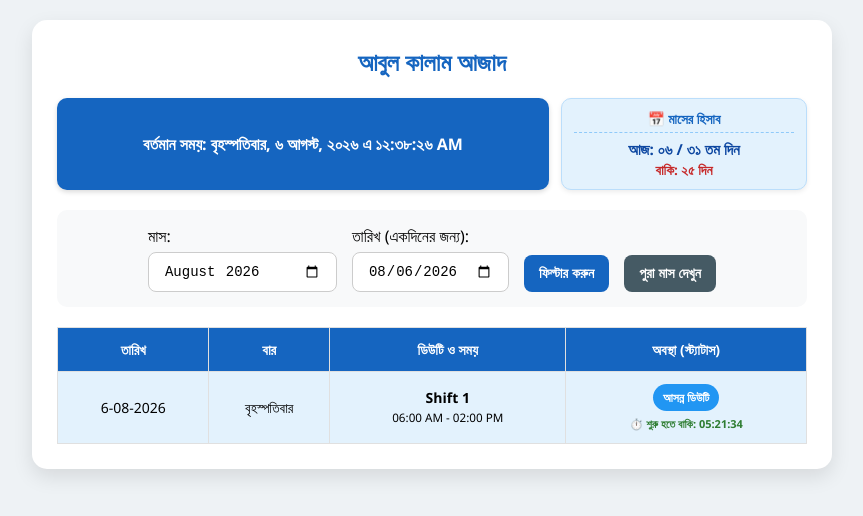
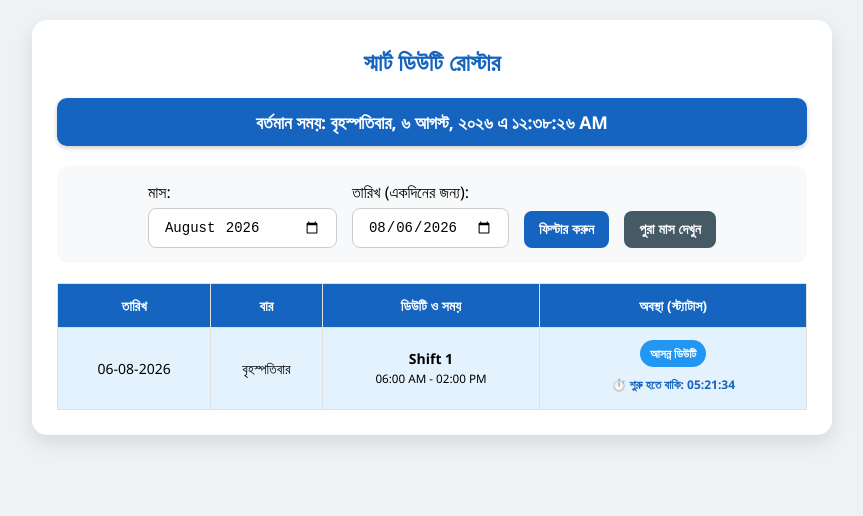
Before and after one commit to abulkalamazad2k7-svg/Jaffor420, a plain HTML site: page index.html in a window 1280 px wide. Shown: the whole page, without its empty margins (208-1071 px from the left). Drawn offline with Linux system fonts and the light colour scheme.

Commit message:
Enhance live countdown and shift management
Updated title and improved live clock display. Refactored shift logic and removed unused month tracker section.

```diff
--- a/index.html
+++ b/index.html
@@ -4,7 +4,7 @@
 <meta charset="UTF-8">
 <meta name="viewport" content="width=device-width, initial-scale=1.0">
 
-<title>Smart Duty Roster</title>
+<title>Smart Duty Roster with Live Countdown</title>
 
 <style>
 body{
@@ -29,53 +29,17 @@ h2{
     margin-top: 0;
 }
 
-/* উপরে সময় ও মাস গণনার হেডার সেকশন */
-.top-header {
-    display: flex;
-    gap: 12px;
-    margin-bottom: 20px;
-    flex-wrap: wrap;
-}
-
+/* বর্তমান সময় প্রদর্শনের ঘড়ি */
 .live-clock {
-    flex: 1 1 250px;
     background: #1565c0;
     color: white;
     text-align: center;
     padding: 12px;
     border-radius: 10px;
-    font-size: 1rem;
+    margin-bottom: 20px;
+    font-size: 1.1rem;
     font-weight: bold;
-    box-shadow: 0 2px 5px rgba(0,0,0,0.15);
-    display: flex;
-    align-items: center;
-    justify-content: center;
-}
-
-/* ডান দিকে মাসের হিসাব কার্ড */
-.month-tracker {
-    flex: 0 1 220px;
-    background: #e3f2fd;
-    border: 1px solid #bbdefb;
-    color: #0d47a1;
-    text-align: center;
-    padding: 10px 12px;
-    border-radius: 10px;
-    font-size: 0.85rem;
-    box-shadow: 0 2px 5px rgba(0,0,0,0.08);
-}
-
-.month-tracker-title {
-    font-weight: bold;
-    border-bottom: 1px dashed #90caf9;
-    padding-bottom: 4px;
-    margin-bottom: 6px;
-    color: #1565c0;
-}
-
-.month-tracker-info {
-    font-size: 0.95rem;
-    font-weight: bold;
+    box-shadow: 0 2px 5px rgba(0,0,0,0.2);
 }
 
 .controls{
@@ -160,10 +124,19 @@ th{
 .badge-off { background: #e53935; color: white; }
 
 .timer-text {
-    font-size: 11px;
+    font-size: 12px;
+    font-weight: bold;
     color: #2e7d32;
     margin-top: 5px;
-    font-weight: bold;
+    background: #e8f5e9;
+    padding: 4px 8px;
+    border-radius: 5px;
+    display: inline-block;
+}
+
+.upcoming-timer {
+    color: #1565c0;
+    background: #e3f2fd;
 }
 </style>
 
@@ -173,17 +146,11 @@ th{
 
 <div class="container">
 
-<h2>আবুল কালাম আজাদ</h2>
+<h2>স্মার্ট ডিউটি রোস্টার</h2>
 
-<!-- লাইভ টাইম ক্লক ও ডান পাশের মাস ট্র্যাক সেকশন -->
-<div class="top-header">
+<!-- লাইভ টাইম ক্লক -->
 <div class="live-clock" id="liveClock">
     বর্তমান সময়: লোড হচ্ছে...
-    </div>
-    <div class="month-tracker" id="monthTracker">
-        <div class="month-tracker-title">📅 মাসের হিসাব</div>
-        <div class="month-tracker-info" id="monthTrackerText">লোড হচ্ছে...</div>
-    </div>
 </div>
 
 <div class="controls">
@@ -220,53 +187,34 @@ th{
 
 const shifts = [
     { name: "Shift 1", startHour: 6, endHour: 14, isOvernight: false, timeText: "06:00 AM - 02:00 PM" },
-    { name: "Shift 2", startHour: 14, endHour: 22, isOvernight: false, timeText: "02:00 PM - 10:00 PM" },
-    { name: "Shift 3", startHour: 22, endHour: 6, isOvernight: true, timeText: "10:00 PM - 06:00 AM" }
+    { name: "Shift 2", startHour: 22, endHour: 6, isOvernight: true, timeText: "10:00 PM - 06:00 AM" },
+    { name: "Shift 3", startHour: 14, endHour: 22, isOvernight: false, timeText: "02:00 PM - 10:00 PM" }
 ];
 
 function padTwo(num) {
     return num.toString().padStart(2, '0');
 }
 
-// সংখ্যাকে বাংলায় রূপান্তর
-function toBengaliNum(num) {
-    const bengaliDigits = ['০', '১', '২', '৩', '৪', '৫', '৬', '৭', '৮', '৯'];
-    return num.toString().split('').map(d => bengaliDigits[d] || d).join('');
-}
-
-// লাইভ ঘড়ি ও ডান দিকের মাসের হিসাব আপডেট
 function updateClock() {
     const now = new Date();
     const options = { weekday: 'long', year: 'numeric', month: 'long', day: 'numeric', hour: '2-digit', minute: '2-digit', second: '2-digit' };
     document.getElementById("liveClock").innerText = "বর্তমান সময়: " + now.toLocaleDateString("bn-BD", options);
-
-    // মাস গণনা আপডেট
-    const currentDay = now.getDate();
-    const totalDaysInMonth = new Date(now.getFullYear(), now.getMonth() + 1, 0).getDate();
-    const remainingDays = totalDaysInMonth - currentDay;
-
-    document.getElementById("monthTrackerText").innerHTML = `
-        আজ: <strong>${toBengaliNum(padTwo(currentDay))}</strong> / ${toBengaliNum(totalDaysInMonth)} তম দিন<br>
-        <span style="font-size: 0.85rem; color: #c62828;">বাকি: <strong>${toBengaliNum(remainingDays)}</strong> দিন</span>
-    `;
 }
 
-// রেফারেন্স ডেট: ১ আগস্ট ২০২৬ এ Shift 1 (সকাল ৬টা - দুপুর ২টা)
-const baseDate = new Date(2026, 7, 1); // 7 = August (১ আগস্ট)
-
-function getShiftForDate(targetDate) {
-    if (targetDate.getDay() === 5) {
-        return { isOff: true };
+// চলতি সপ্তাহের শনিবারের তারিখ নির্ধারণ করার ফাংশন
+function getBaseSaturday() {
+    let now = new Date();
+    let day = now.getDay();
+    // দিন সূচক: রবি=0, সোম=1, মঙ্গল=2, বুধ=3, বৃহস্পতি=4, শুক্র=5, শনি=6
+    let diffToSaturday = (day === 6) ? 0 : -(day + 1);
+    let sat = new Date(now);
+    sat.setDate(now.getDate() + diffToSaturday);
+    sat.setHours(0, 0, 0, 0);
+    return sat;
 }
 
-    const diffTime = targetDate.getTime() - baseDate.getTime();
-    const diffDays = Math.floor(diffTime / (1000 * 3600 * 24));
-
-    let shiftBlock = Math.floor(diffDays / 6) % 3;
-    if (shiftBlock < 0) shiftBlock += 3;
-
-    return { isOff: false, shiftIndex: shiftBlock };
-}
+// চলতি সপ্তাহের শনিবারকে রেফারেন্স ধরা হয়েছে (বর্তমানে Shift 1 চলছে)
+const baseSaturday = getBaseSaturday();
 
 function createDuty(){
     let monthValue = document.getElementById("month").value;
@@ -283,18 +231,13 @@ function createDuty(){
 
     let targetDay = dateValue ? new Date(dateValue).getDate() : null;
     let targetMonth = dateValue ? new Date(dateValue).getMonth() + 1 : null;
+    let targetYear = dateValue ? new Date(dateValue).getFullYear() : null;
 
     const now = new Date();
 
     for(let d = 1; d <= days; d++){
-        if (targetDay && targetMonth && (targetDay !== d || targetMonth !== parseInt(month))) {
-            continue;
-        }
-
         let date = new Date(year, month - 1, d);
         let dayName = date.toLocaleDateString("bn-BD", { weekday: "long" });
-
-        let shiftInfo = getShiftForDate(date);
 
         let duty = "";
         let timeText = "";
@@ -302,16 +245,27 @@ function createDuty(){
         let statusBadge = "";
         let timerInfo = "";
 
-        if(shiftInfo.isOff){
+        // শুক্রবার Off Day
+        let isOffDay = (date.getDay() === 5);
+
+        // শনিবার থেকে শুক্রবার পর্যন্ত সপ্তাহ গণনার লজিক
+        let diffMs = date - baseSaturday;
+        let diffDays = Math.floor(diffMs / (1000 * 60 * 60 * 24));
+        let weekIndex = Math.floor(diffDays / 7);
+
+        // প্রতি শুক্রবারে শিফট চেঞ্জ হবে (নেগেটিভ সংখ্যা হ্যান্ডেল করার জন্য)
+        let currentShiftIdx = ((weekIndex % 3) + 3) % 3;
+
+        if(isOffDay){
             duty = "OFF DAY";
             timeText = "-";
             cls = "off";
             statusBadge = `<span class="badge badge-off">ছুটি</span>`;
         } else {
-            let currentShift = shifts[shiftInfo.shiftIndex];
+            let currentShift = shifts[currentShiftIdx];
             duty = currentShift.name;
             timeText = currentShift.timeText;
-            cls = "shift" + (shiftInfo.shiftIndex + 1);
+            cls = "shift" + (currentShiftIdx + 1);
 
             let shiftStart = new Date(year, month - 1, d, currentShift.startHour, 0, 0);
             let shiftEnd = new Date(year, month - 1, d, currentShift.endHour, 0, 0);
@@ -325,8 +279,9 @@ function createDuty(){
             } else if (now >= shiftStart && now <= shiftEnd) {
                 statusBadge = `<span class="badge badge-running">ডিউটি রানিং</span>`;
 
-                let diffMs = shiftEnd - now;
-                let diffSecs = Math.floor(diffMs / 1000);
+                let diff = shiftEnd - now;
+                let diffSecs = Math.floor(diff / 1000);
+
                 let hrs = Math.floor(diffSecs / 3600);
                 let mins = Math.floor((diffSecs % 3600) / 60);
                 let secs = diffSecs % 60;
@@ -336,26 +291,30 @@ function createDuty(){
                 statusBadge = `<span class="badge badge-upcoming">আসন্ন ডিউটি</span>`;
 
                 if(now.toDateString() === date.toDateString()){
-                    let diffMs = shiftStart - now;
-                    let diffSecs = Math.floor(diffMs / 1000);
+                    let diff = shiftStart - now;
+                    let diffSecs = Math.floor(diff / 1000);
+
                     if (diffSecs > 0) {
                         let hrs = Math.floor(diffSecs / 3600);
                         let mins = Math.floor((diffSecs % 3600) / 60);
                         let secs = diffSecs % 60;
-                        timerInfo = `<div class="timer-text">⏱️ শুরু হতে বাকি: ${padTwo(hrs)}:${padTwo(mins)}:${padTwo(secs)}</div>`;
+                        timerInfo = `<div class="timer-text upcoming-timer">⏱️ শুরু হতে বাকি: ${padTwo(hrs)}:${padTwo(mins)}:${padTwo(secs)}</div>`;
                     }
                 }
             }
         }
 
+        // দিন বা মাস ফিল্টারিং
+        if (!dateValue || (targetDay === d && targetMonth === parseInt(month) && targetYear === parseInt(year))) {
             html += `
             <tr class="${cls}">
-            <td>${d}-${month}-${year}</td>
+                <td>${padTwo(d)}-${padTwo(month)}-${year}</td>
                 <td>${dayName}</td>
                 <td><strong>${duty}</strong><br><small>${timeText}</small></td>
-            <td>${statusBadge} ${timerInfo}</td>
+                <td>${statusBadge}<br>${timerInfo}</td>
             </tr>
             `;
+        }
     }
 
     if(html === "") {
@@ -370,29 +329,26 @@ function showAllMonth(){
     createDuty();
 }
 
-// আজকের প্রাথমিক মান সেট
 let today = new Date();
-let m = today.getMonth() + 1;
-if(m < 10) m = "0" + m;
-
-let d = today.getDate();
-if(d < 10) d = "0" + d;
-
+let m = padTwo(today.getMonth() + 1);
+let d = padTwo(today.getDate());
 let yyyy = today.getFullYear();
 
 document.getElementById("month").value = yyyy + "-" + m;
 document.getElementById("selectedDate").value = yyyy + "-" + m + "-" + d;
 
-// লাইভ টাইমার আপডেট
+updateClock();
 createDuty();
-updateClock();
 
 setInterval(() => {
     updateClock();
     createDuty();
 }, 1000);
 
-document.getElementById("month").addEventListener("change", createDuty);
+document.getElementById("month").addEventListener("change", function() {
+    document.getElementById("selectedDate").value = "";
+    createDuty();
+});
 document.getElementById("selectedDate").addEventListener("change", createDuty);
 
 </script>
```
Lines whose indentation alone changed are shown as unchanged.
